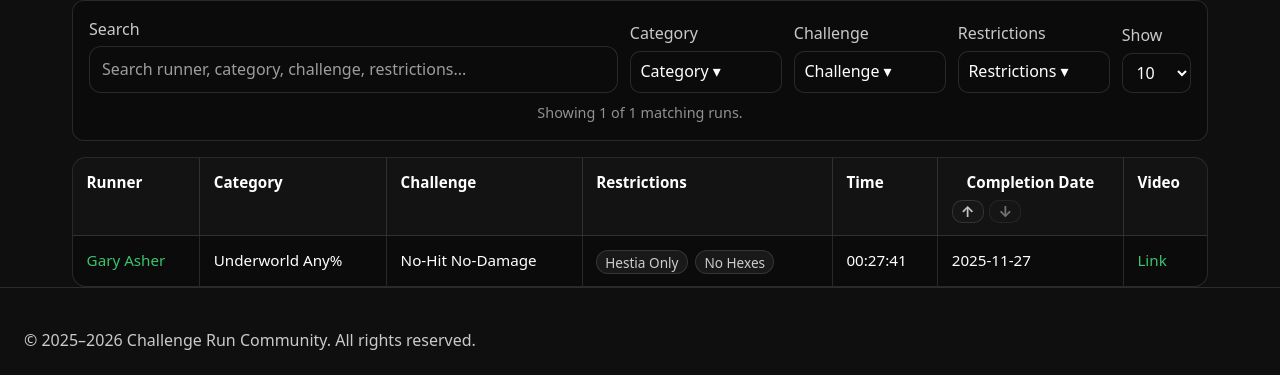
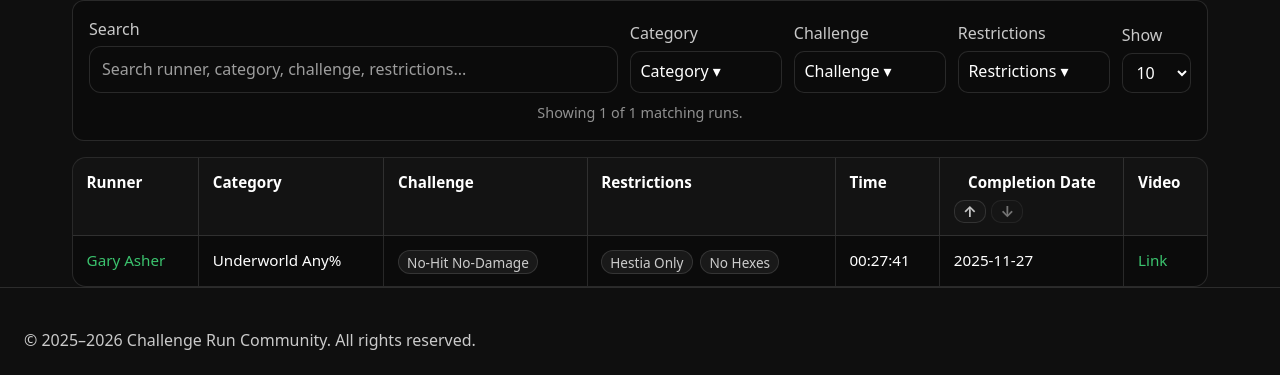
Before and after one commit to GaryAsher/challenge-run-site, a Jekyll site: the page built from games/hades-2/game-runs.md, in a window 1280 px wide and 1180 px high. Shown: the part 786-1161 px from the top of the window. Built offline with Jekyll 4.4.1, drawn with Linux system fonts in a browser that asks for light colours.

Commit message:
Update game-runs.html

```diff
--- a/_layouts/game-runs.html
+++ b/_layouts/game-runs.html
@@ -188,7 +188,13 @@ layout: default
 
                 <td>{{ cat_label }}</td>
 
-                <td>{{ challenge_label | default: "—" }}</td>
+                <td>
+                 {% if challenge_label and challenge_label != "" and challenge_label != "—" %}
+                   <span class="tag">{{ challenge_label }}</span>
+                 {% else %}
+                   —
+                 {% endif %}
+                </td>
 
                 <td>
                   {% if r_texts and r_texts.size > 0 %}
```
